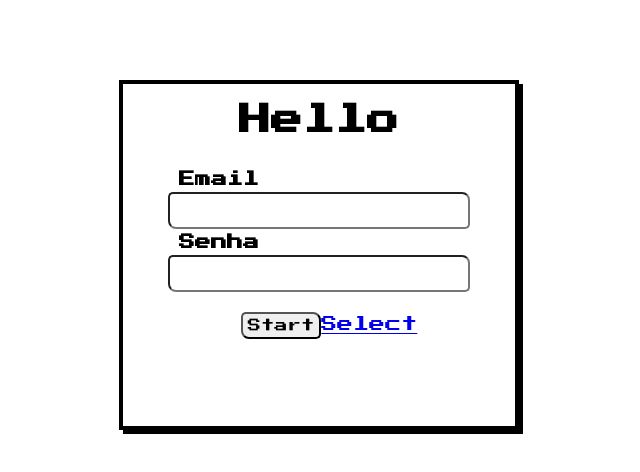
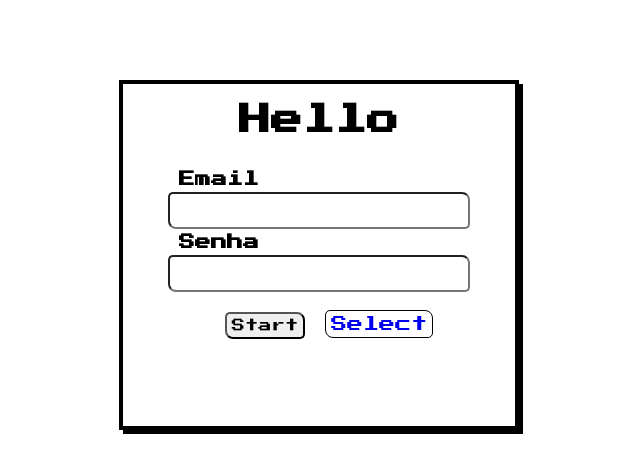
Before and after one commit to K16bits/Loginbits, a React (Create React App) app: page / in a window 1280 px wide. Shown: the top 472 px of the page, without its empty margins (321-961 px from the left). Built offline with nearby package versions, Linux system fonts and the light colour scheme.

Commit message:
Update styles.css

```diff
--- a/src/pages/Home/styles.css
+++ b/src/pages/Home/styles.css
@@ -33,3 +33,11 @@ form{
     margin-top: 20px;
     margin-left: 20px;
 }
+
+.container a{
+    margin-left: 20px;
+    text-decoration: none;
+    padding: 5px;
+    border-radius: 5px 8px;
+    border: black 1.5px solid;
+}
```
